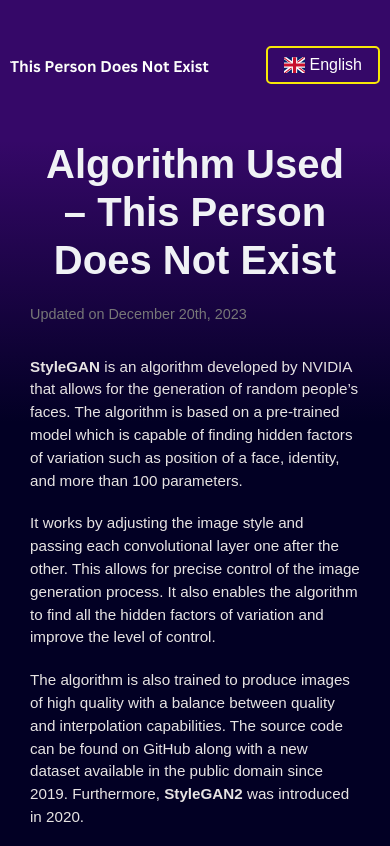
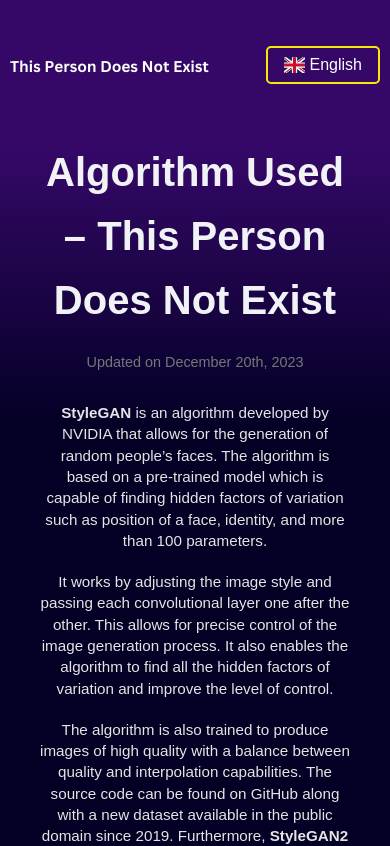
Before and after one commit to seogeek96/tpdnepublic, a Next.js app: page /algorithm in a window 390 px wide. Shown: the top 846 px of the page. Built offline with nearby package versions, Linux system fonts and the light colour scheme; a web font is replaced by a local one.

Commit message:
make it responsive

```diff
--- a/styles/globals.css
+++ b/styles/globals.css
@@ -10,9 +10,9 @@
   align-items: center;
   background-color: #000;
   overflow-x: hidden;
-  -webkit-text-size-adjust: 100%; /* Prevent font scaling in landscape */
 }
 
+/* Main container structure */
 .layout-Container {
   width: 100%;
   max-width: 1080px;
@@ -20,138 +20,122 @@
   flex-direction: column;
   align-items: center;
   min-height: 100vh;
-  padding: 15px;
+  padding: 20px;
   box-sizing: border-box;
 }
 
 .App {
   width: 100%;
   max-width: 1080px;
-  padding: 15px;
+  padding: 20px;
   margin: 0 auto;
+  box-sizing: border-box;
+  display: flex;
+  flex-direction: column;
+  align-items: center;
+}
+
+/* Universal centering */
+h1, h2, h3, p {
+  width: 100%;
+  text-align: center;
+  margin: 0 auto;
+  padding: 0 15px;
   box-sizing: border-box;
 }
 
-/* Mobile-First Typography */
-h1, h2, h3 {
-  margin: 0 0 1.2rem;
-  line-height: 1.2;
-  text-align: center;
-  width: 100%;
-}
-
 h1 {
-  font-size: 1.8rem;
+  font-size: 2.5rem;
+  margin-bottom: 1.5rem;
 }
 
 h2 {
-  font-size: 1.5rem;
+  font-size: 2rem;
+  margin-bottom: 1.2rem;
 }
 
 h3 {
-  font-size: 1.3rem;
+  font-size: 1.75rem;
+  margin-bottom: 1rem;
 }
 
 p {
-  margin: 0.8rem 0;
-  line-height: 1.5;
-  text-align: center;
-  font-size: 1rem;
-  width: 100%;
+  font-size: 1.1rem;
+  line-height: 1.6;
+  margin: 1rem auto;
+  max-width: 800px;
 }
 
-/* Responsive Buttons */
+/* Buttons */
 .btn {
-  display: block;
-  width: 100%;
-  max-width: 280px;
-  padding: 0.8rem;
-  font-size: 1rem;
+  padding: 12px 24px;
+  font-size: 1.1rem;
   border: 2px solid #f7e709;
-  border-radius: 5px;
-  margin: 0.8rem auto;
-  transition: transform 0.2s ease;
+  border-radius: 6px;
+  margin: 15px auto;
+  width: auto;
+  min-width: 200px;
+  transition: all 0.3s ease;
 }
 
-.btn:active {
-  transform: scale(0.98);
-}
-
-/* Mobile-Optimized Dropdown */
+/* Dropdown */
 .dropdown {
   position: relative;
-  width: 100%;
-  max-width: 280px;
-  margin: 0 auto;
+  display: inline-block;
+  margin: 15px auto;
 }
 
 .dropdown-content {
-  position: absolute;
   width: 100%;
-  box-sizing: border-box;
+  min-width: 200px;
+  left: 50%;
+  transform: translateX(-50%);
 }
 
-/* Enhanced Responsive Breakpoints */
-@media (min-width: 480px) {
-  h1 { font-size: 2rem; }
-  h2 { font-size: 1.75rem; }
+/* Responsive Adjustments */
+@media (max-width: 1200px) {
+  .layout-Container, .App {
+    max-width: 90%;
+    padding: 15px;
+  }
+
+  h1 { font-size: 2.2rem; }
+  h2 { font-size: 1.8rem; }
   h3 { font-size: 1.5rem; }
+}
+
+@media (max-width: 768px) {
+  .layout-Container, .App {
+    max-width: 100%;
+    padding: 15px;
+  }
+
+  h1 {
+    font-size: 1.8rem;
+    margin-bottom: 1.2rem;
+    padding: 0 10px;
+  }
+
+  h2 {
+    font-size: 1.5rem;
+    padding: 0 10px;
+  }
 
   p {
-    font-size: 1.1rem;
-    text-align: justify;
+    font-size: 1rem;
+    padding: 0 10px;
+    line-height: 1.5;
   }
 
   .btn {
-    padding: 0.9rem 1.2rem;
-    font-size: 1.1rem;
+    font-size: 1rem;
+    padding: 10px 20px;
+    min-width: 180px;
   }
 }
 
-@media (min-width: 768px) {
-  .layout-Container,
-  .App {
-    padding: 20px;
-  }
-
-  h1 { font-size: 2.2rem; }
-  h2 { font-size: 1.9rem; }
-  h3 { font-size: 1.6rem; }
-
-  p {
-    font-size: 1.15rem;
-    line-height: 1.6;
-  }
-
-  .btn {
-    max-width: 300px;
-    padding: 1rem 1.5rem;
-  }
-
-  .dropdown {
-    max-width: 300px;
-  }
-}
-
-@media (min-width: 1024px) {
-  h1 { font-size: 2.5rem; }
-  h2 { font-size: 2.2rem; }
-  h3 { font-size: 1.8rem; }
-
-  p {
-    font-size: 1.2rem;
-  }
-
-  .btn {
-    max-width: 320px;
-    padding: 1.1rem 1.8rem;
-  }
-}
-
-/* Special Mobile Considerations */
-@media (max-width: 480px) and (orientation: portrait) {
-  .layout-Container,
-  .App {
+@media (max-width: 480px) {
+  .layout-Container, .App {
     padding: 10px;
   }
 
@@ -160,26 +144,32 @@
     margin-bottom: 1rem;
   }
 
+  h2 { font-size: 1.3rem; }
+  h3 { font-size: 1.1rem; }
+
   p {
     font-size: 0.95rem;
-    text-align: left;
+    line-height: 1.4;
   }
 
   .btn {
     font-size: 0.95rem;
-    padding: 0.7rem;
+    padding: 8px 16px;
+    min-width: 160px;
+  }
+
+  .dropdown-content {
+    min-width: 160px;
   }
 }
 
-/* Touch target optimization */
-@media (pointer: coarse) {
-  .btn {
-    min-height: 44px;
-    padding: 1rem;
-  }
+/* Special alignment fixes */
+.imageContainer {
+  width: 100%;
+  max-width: 600px;
+  margin: 20px auto;
+}
 
-  .dropdown-content p {
-    padding: 15px;
-    min-height: 44px;
-  }
+.downloadButton {
+  margin: 25px auto;
 }
```
Also changed, not shown: public/robots.txt.
